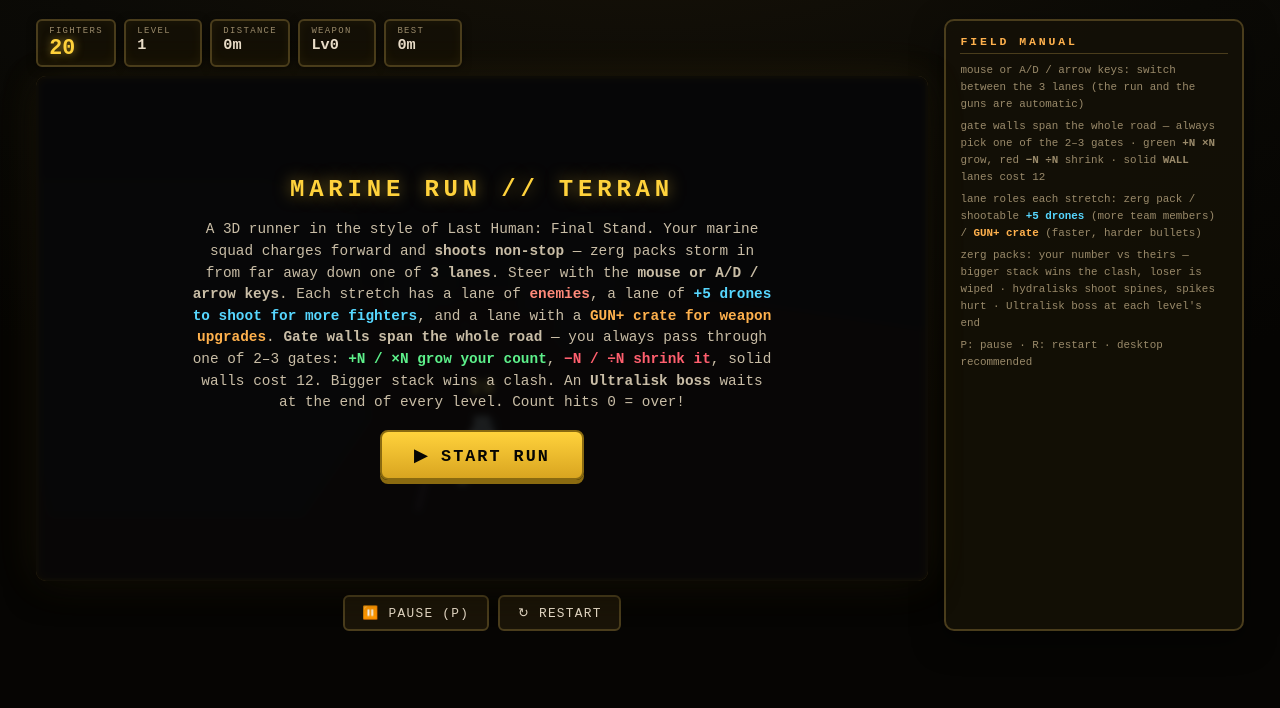
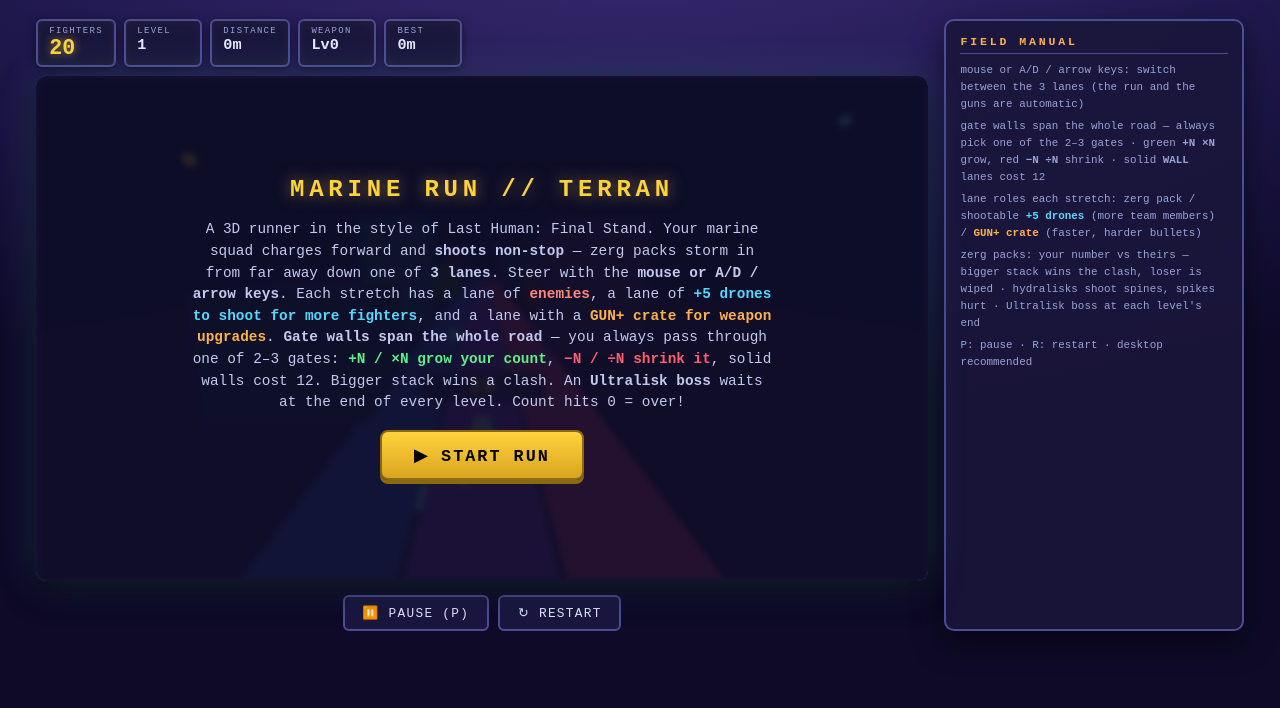
Before and after one commit to RobertMeissner/RobertMeissner, a website: page docs/marinerun.html in a window 1280 px wide. Shown: the part 92-800 px from the top of the page. Drawn offline with nearby package versions, Linux system fonts and the light colour scheme; animation ran at ten frames a second.

Commit message:
Brighten MARINE RUN: colorful scene, readable gate numbers, visible far enemies (#24)
- Brighter indigo sky/ground with fog pushed out (34-140) so the whole
  road and spawn distance stay visible
- Gameplay objects (packs, gates, targets, crates, bullets) render
  fog-free at full color; environment (ground, dashes, ruins) keeps fog
- Colorful lane strips, multicolored dashes/ruins, floating color motes
- Labels: fog-free sprites with dark backing pill, thicker outline,
  larger gate labels (2.9x0.82) in brighter green/red
- Brighter enemy/gate/bullet colors; page chrome switched from near-black
  brown to a violet night theme
- Rebuild docs/js/marinerun.js (npm run build:games), typecheck passes

Co-authored-by: Vibe Nuage Agent <vibe@mistral.ai>
Co-authored-by: RobertMeissner <RobertMeissner@users.noreply.github.com>

```diff
--- a/docs/css/marinerun.css
+++ b/docs/css/marinerun.css
@@ -6,8 +6,8 @@
 
 body.marinerun {
   min-height: 100vh;
-  background: radial-gradient(1200px 600px at 50% -10%, #1a1408 0%, #0b0a06 55%, #060503 100%);
-  color: #e8dcc8;
+  background: radial-gradient(1200px 600px at 50% -10%, #43307e 0%, #221a52 55%, #0e0a28 100%);
+  color: #e6e9ff;
   font-family: "Courier New", ui-monospace, monospace;
 }
 
@@ -35,7 +35,7 @@ body.marinerun {
 }
 
 .mr-sub {
-  color: #9a8a6a;
+  color: #9aa3d8;
   margin-top: 0.2rem;
   font-size: 0.85rem;
   font-style: italic;
@@ -78,8 +78,8 @@ body.marinerun {
 }
 
 .chip {
-  background: rgba(20, 16, 6, 0.92);
-  border: 2px solid #4a3d1c;
+  background: rgba(26, 22, 58, 0.92);
+  border: 2px solid #4d4d96;
   border-radius: 6px;
   padding: 0.3rem 0.7rem;
   min-width: 78px;
@@ -90,12 +90,12 @@ body.marinerun {
   display: block;
   font-size: 0.56rem;
   letter-spacing: 0.15em;
-  color: #9a8a6a;
+  color: #9aa3d8;
 }
 
 .chip b {
   font-size: 0.95rem;
-  color: #e8dcc8;
+  color: #e6e9ff;
 }
 
 .chip.big b {
@@ -132,10 +132,10 @@ body.marinerun {
   width: 100%;
   height: auto;
   display: block;
-  border: 3px solid #4a3d1c;
+  border: 3px solid #4d4d96;
   border-radius: 10px;
-  box-shadow: 0 0 44px rgba(255, 210, 60, 0.08), 0 10px 30px rgba(0, 0, 0, 0.6);
-  background: #0a0e18;
+  box-shadow: 0 0 44px rgba(110, 231, 255, 0.16), 0 10px 30px rgba(0, 0, 0, 0.6);
+  background: #1d2b5e;
   cursor: crosshair;
 }
 
@@ -149,7 +149,7 @@ body.marinerun {
   gap: 1rem;
   text-align: center;
   padding: 2rem;
-  background: rgba(6, 5, 3, 0.85);
+  background: rgba(12, 10, 34, 0.88);
   backdrop-filter: blur(3px);
   border-radius: 10px;
 }
@@ -167,7 +167,7 @@ body.marinerun {
 
 .mr-overlay p {
   max-width: 580px;
-  color: #c9bda6;
+  color: #c3c9ee;
   font-size: 0.9rem;
   line-height: 1.5;
 }
@@ -204,9 +204,9 @@ body.marinerun {
   font-size: 0.8rem;
   letter-spacing: 0.1em;
   padding: 0.5rem 1.1rem;
-  color: #e8dcc8;
-  background: #1a1408;
-  border: 2px solid #4a3d1c;
+  color: #e6e9ff;
+  background: #1a1640;
+  border: 2px solid #4d4d96;
   border-radius: 6px;
   cursor: pointer;
 }
@@ -219,8 +219,8 @@ body.marinerun {
 .mr-side {
   width: 300px;
   flex-shrink: 0;
-  background: rgba(20, 16, 6, 0.88);
-  border: 2px solid #4a3d1c;
+  background: rgba(26, 22, 58, 0.9);
+  border: 2px solid #4d4d96;
   border-radius: 10px;
   padding: 0.9rem;
   box-shadow: 0 10px 30px rgba(0, 0, 0, 0.5);
@@ -231,7 +231,7 @@ body.marinerun {
   letter-spacing: 0.25em;
   color: #ffb14d;
   margin: 0.7rem 0 0.5rem;
-  border-bottom: 1px solid #4a3d1c;
+  border-bottom: 1px solid #4d4d96;
   padding-bottom: 0.3rem;
 }
 
@@ -241,7 +241,7 @@ body.marinerun {
 
 .mr-note {
   font-size: 0.68rem;
-  color: #9a8a6a;
+  color: #9aa3d8;
   line-height: 1.55;
   margin-bottom: 0.35rem;
 }
@@ -257,10 +257,10 @@ body.marinerun {
 }
 
 .toast {
-  background: rgba(20, 16, 6, 0.95);
+  background: rgba(26, 22, 58, 0.95);
   border: 2px solid #ffd23c;
   border-radius: 6px;
-  color: #e8dcc8;
+  color: #e6e9ff;
   font-size: 0.75rem;
   padding: 0.5rem 0.9rem;
   opacity: 0;
--- a/docs/js/marinerun.js
+++ b/docs/js/marinerun.js
@@ -121,36 +121,41 @@ function banner(txt) {
 var renderer = new THREE.WebGLRenderer({ canvas, antialias: true });
 renderer.setSize(W, H, false);
 var scene = new THREE.Scene();
-scene.background = new THREE.Color(659492);
-scene.fog = new THREE.Fog(659492, 22, 90);
+scene.background = new THREE.Color(1911646);
+scene.fog = new THREE.Fog(1911646, 34, 140);
 var camera = new THREE.PerspectiveCamera(70, W / H, 0.1, 220);
 camera.position.set(0, 4.6, 6.8);
 camera.lookAt(0, 1, -12);
 function box(w, h, d, color) {
-  return new THREE.Mesh(new THREE.BoxGeometry(w, h, d), new THREE.MeshBasicMaterial({ color }));
+  return new THREE.Mesh(new THREE.BoxGeometry(w, h, d), new THREE.MeshBasicMaterial({ color, fog: false }));
 }
 function ball(r, color) {
-  return new THREE.Mesh(new THREE.SphereGeometry(r, 10, 8), new THREE.MeshBasicMaterial({ color }));
+  return new THREE.Mesh(new THREE.SphereGeometry(r, 10, 8), new THREE.MeshBasicMaterial({ color, fog: false }));
 }
 function makeLabel(text, color) {
   const c = document.createElement("canvas");
-  c.width = 256;
-  c.height = 72;
+  c.width = 320;
+  c.height = 90;
   const g = c.getContext("2d");
   const draw = (txt, col) => {
-    g.clearRect(0, 0, 256, 72);
-    g.font = "bold 44px monospace";
+    g.clearRect(0, 0, 320, 90);
+    g.fillStyle = "rgba(8, 10, 28, 0.85)";
+    g.beginPath();
+    g.roundRect(6, 8, 308, 74, 16);
+    g.fill();
+    g.font = "bold 56px monospace";
     g.textAlign = "center";
-    g.lineWidth = 6;
-    g.strokeStyle = "rgba(0,0,0,0.9)";
-    g.strokeText(txt, 128, 50);
+    g.textBaseline = "middle";
+    g.lineWidth = 10;
+    g.strokeStyle = "rgba(0,0,0,0.95)";
+    g.strokeText(txt, 160, 47);
     g.fillStyle = col;
-    g.fillText(txt, 128, 50);
+    g.fillText(txt, 160, 47);
   };
   draw(text, color);
   const tex = new THREE.CanvasTexture(c);
-  const sp = new THREE.Sprite(new THREE.SpriteMaterial({ map: tex, transparent: true }));
-  sp.scale.set(2.4, 0.68, 1);
+  const sp = new THREE.Sprite(new THREE.SpriteMaterial({ map: tex, transparent: true, fog: false }));
+  sp.scale.set(2.6, 0.73, 1);
   sp.userData = { canvas: c, tex, draw };
   return sp;
 }
@@ -162,39 +167,60 @@ function setLabel(sp, text, color) {
   sp.userData.draw(text, color);
   sp.userData.tex.needsUpdate = true;
 }
-var ground = new THREE.Mesh(new THREE.PlaneGeometry(60, 220), new THREE.MeshBasicMaterial({ color: 1446431 }));
+var ground = new THREE.Mesh(new THREE.PlaneGeometry(60, 220), new THREE.MeshBasicMaterial({ color: 2894430 }));
+ground.material.fog = true;
 ground.rotation.x = -Math.PI / 2;
 ground.position.set(0, 0, -80);
 scene.add(ground);
+var laneCols = [3826633, 9064401, 13717394];
+for (let i = 0; i < 3; i++) {
+  const strip = new THREE.Mesh(new THREE.PlaneGeometry(2.3, 220), new THREE.MeshBasicMaterial({ color: laneCols[i] }));
+  strip.material.fog = true;
+  strip.rotation.x = -Math.PI / 2;
+  strip.position.set(LANES[i], 0.012, -80);
+  scene.add(strip);
+}
+var dashCols = [7268351, 16765500, 16743129, 6156426];
 var dashPool = [];
 for (let i = 0; i < 14; i++) {
-  const m = box(0.1, 0.03, 1.8, 3813456);
+  const m = box(0.12, 0.035, 1.8, dashCols[i % dashCols.length]);
+  m.material.fog = true;
   m.position.set(i % 2 === 0 ? -1.2 : 1.2, 0.02, -i * 9);
   scene.add(m);
   dashPool.push(m);
 }
+var ruinCols = [2572395, 4864629, 2054766, 7223882, 3829295];
 var ruinPool = [];
 for (let i = 0; i < 16; i++) {
   const h = 2 + Math.random() * 6;
-  const m = box(2.5 + Math.random() * 3, h, 2.5 + Math.random() * 3, 1054760);
+  const m = box(2.5 + Math.random() * 3, h, 2.5 + Math.random() * 3, ruinCols[i % ruinCols.length]);
+  m.material.fog = true;
   m.position.set(i % 2 === 0 ? -5.6 : 5.6, h / 2, -i * 8 - Math.random() * 6);
   scene.add(m);
   ruinPool.push(m);
 }
+var moteCols = [7268351, 16765500, 16743129, 6156426, 11827967];
+var motePool = [];
+for (let i = 0; i < 26; i++) {
+  const m = ball(0.09 + Math.random() * 0.09, moteCols[i % moteCols.length]);
+  m.position.set((Math.random() - 0.5) * 20, 0.6 + Math.random() * 7, -Math.random() * 130);
+  scene.add(m);
+  motePool.push(m);
+}
 var playerGroup = new THREE.Group();
 scene.add(playerGroup);
-var marineBody = new THREE.Mesh(new THREE.CylinderGeometry(0.26, 0.3, 0.8, 10), new THREE.MeshBasicMaterial({ color: 11452370 }));
+var marineBody = new THREE.Mesh(new THREE.CylinderGeometry(0.26, 0.3, 0.8, 10), new THREE.MeshBasicMaterial({ color: 12900586 }));
 marineBody.position.y = 0.75;
 playerGroup.add(marineBody);
-var marineHead = box(0.34, 0.26, 0.34, 9413560);
+var marineHead = box(0.34, 0.26, 0.34, 11060445);
 marineHead.position.y = 1.28;
 playerGroup.add(marineHead);
-var gun = box(0.12, 0.12, 0.9, 2898511);
+var gun = box(0.12, 0.12, 0.9, 4876958);
 gun.position.set(0.25, 0.95, -0.4);
 playerGroup.add(gun);
 var squadDots = [];
 for (let i = 0; i < 8; i++) {
-  const d = ball(0.13, 9413560);
+  const d = ball(0.13, 11060445);
   playerGroup.add(d);
   squadDots.push(d);
 }
@@ -243,28 +269,28 @@ function spawnGateWall(z) {
     if (i < nGates) {
       const g = rollGateOp();
       const good = g.op === "+" || g.op === "\xD7";
-      const col = good ? 3124831 : 13908527;
+      const col = good ? 3137646 : 16728128;
       const postL = box(0.35, 3.4, 0.35, col);
       postL.position.set(x - 1.05, 1.7, 0);
       const postR = box(0.35, 3.4, 0.35, col);
       postR.position.set(x + 1.05, 1.7, 0);
-      const beam = box(2.45, 0.4, 0.5, col);
-      beam.position.set(x, 3.55, 0);
+      const beam = box(2.45, 0.5, 0.5, col);
+      beam.position.set(x, 3.6, 0);
       group.add(postL);
       group.add(postR);
       group.add(beam);
-      const lbl = makeLabel(g.op + g.val, good ? "#5df08a" : "#ff5f6e");
-      lbl.position.set(x, 4.35, 0);
-      lbl.scale.set(2, 0.56, 1);
+      const lbl = makeLabel(g.op + g.val, good ? "#6bff9e" : "#ff6b78");
+      lbl.position.set(x, 4.65, 0);
+      lbl.scale.set(2.9, 0.82, 1);
       group.add(lbl);
       gates.push({ lane, op: g.op, val: g.val });
     } else {
-      const block = box(2.2, 3.6, 0.6, 3810352);
+      const block = box(2.2, 3.6, 0.6, 7221328);
       block.position.set(x, 1.8, 0);
       group.add(block);
-      const lbl = makeLabel("WALL", "#ff5f6e");
-      lbl.position.set(x, 4, 0);
-      lbl.scale.set(1.7, 0.48, 1);
+      const lbl = makeLabel("WALL", "#ff8a94");
+      lbl.position.set(x, 4.3, 0);
+      lbl.scale.set(2.2, 0.62, 1);
       group.add(lbl);
     }
   }
@@ -274,7 +300,7 @@ function spawnPack(z, lane, count, type) {
   const group = new THREE.Group();
   group.position.set(LANES[lane], 0, z);
   scene.add(group);
-  const color = type === "zergling" ? 13908527 : type === "hydralisk" ? 5884239 : 10181072;
+  const color = type === "zergling" ? 16732224 : type === "hydralisk" ? 7333994 : 12614399;
   const r = type === "ultralisk" ? 1.1 : type === "hydralisk" ? 0.42 : 0.36;
   const n = Math.min(14, Math.max(4, Math.round(count / 3)));
   const balls = [];
@@ -310,7 +336,7 @@ function spawnPack(z, lane, count, type) {
 function updatePackVisual(p) {
   const n = Math.max(0, Math.ceil(p.count / p.maxCount * p.balls.length));
   for (let i = 0; i < p.balls.length; i++) p.balls[i].visible = i < n;
-  const col = p.type === "zergling" ? "#ff8a7a" : p.type === "hydralisk" ? "#9fe89a" : "#d9a5ff";
+  const col = p.type === "zergling" ? "#ff7a6a" : p.type === "hydralisk" ? "#8affa0" : "#d9b3ff";
   setLabel(p.label, fmt(Math.max(0, p.count)), col);
 }
 function spawnTargets(z, lane) {
@@ -319,9 +345,9 @@ function spawnTargets(z, lane) {
     const zz = z - i * 7;
     group.position.set(LANES[lane], 0, zz);
     scene.add(group);
-    const pole = box(0.1, 1.6, 0.1, 2898511);
+    const pole = box(0.1, 1.6, 0.1, 4876958);
     pole.position.y = 0.8;
-    const orb = ball(0.42, 5756927);
+    const orb = ball(0.42, 7268351);
     orb.position.y = 1.8;
     group.add(pole);
     group.add(orb);
@@ -349,7 +375,7 @@ function spawnSpikes(z, lane) {
   group.position.set(LANES[lane], 0, z);
   scene.add(group);
   for (let i = 0; i < 5; i++) {
-    const cone = new THREE.Mesh(new THREE.ConeGeometry(0.22, 0.7, 8), new THREE.MeshBasicMaterial({ color: 9081768 }));
+    const cone = new THREE.Mesh(new THREE.ConeGeometry(0.22, 0.7, 8), new THREE.MeshBasicMaterial({ color: 14016238, fog: false }));
     cone.position.set((i - 2) * 0.45, 0.35, i % 2 * 0.3 - 0.15);
     group.add(cone);
   }
@@ -405,7 +431,7 @@ function killPack(p) {
   }
 }
 function fireBullet() {
-  const mesh = box(0.09, 0.09, 0.7, 16769658);
+  const mesh = box(0.11, 0.11, 0.9, 16773226);
   mesh.position.set(S.laneX + 0.25, 0.95, -0.6);
   scene.add(mesh);
   S.bullets.push({ mesh, z: -0.6, laneX: S.laneX + 0.25 });
@@ -414,7 +440,7 @@ function fireBullet() {
 function fireSpine(p) {
   const x = p.type === "ultralisk" ? S.laneX + (Math.random() - 0.5) * 0.6 : LANES[p.lane] + (Math.random() - 0.5) * 0.8;
   const y = 0.6 + Math.random() * 0.8;
-  const mesh = ball(0.14, 13193118);
+  const mesh = ball(0.16, 16740277);
   mesh.position.set(x, y, p.z);
   scene.add(mesh);
   S.spines.push({ mesh, z: p.z, x, y, vz: 20 });
@@ -687,6 +713,14 @@ function update(dt) {
     r.position.z += S.speed * dt;
     if (r.position.z > 14) r.position.z -= 16 * 8;
   }
+  for (const m of motePool) {
+    m.position.z += S.speed * dt * 0.6;
+    if (m.position.z > 8) {
+      m.position.z -= 138;
+      m.position.x = (Math.random() - 0.5) * 20;
+      m.position.y = 0.6 + Math.random() * 7;
+    }
+  }
   rebuildPlayer();
   S.hudT -= dt;
   if (S.hudT <= 0) {
```
Also changed, not shown: docs/src/marinerun.ts (+74 -38 lines).
